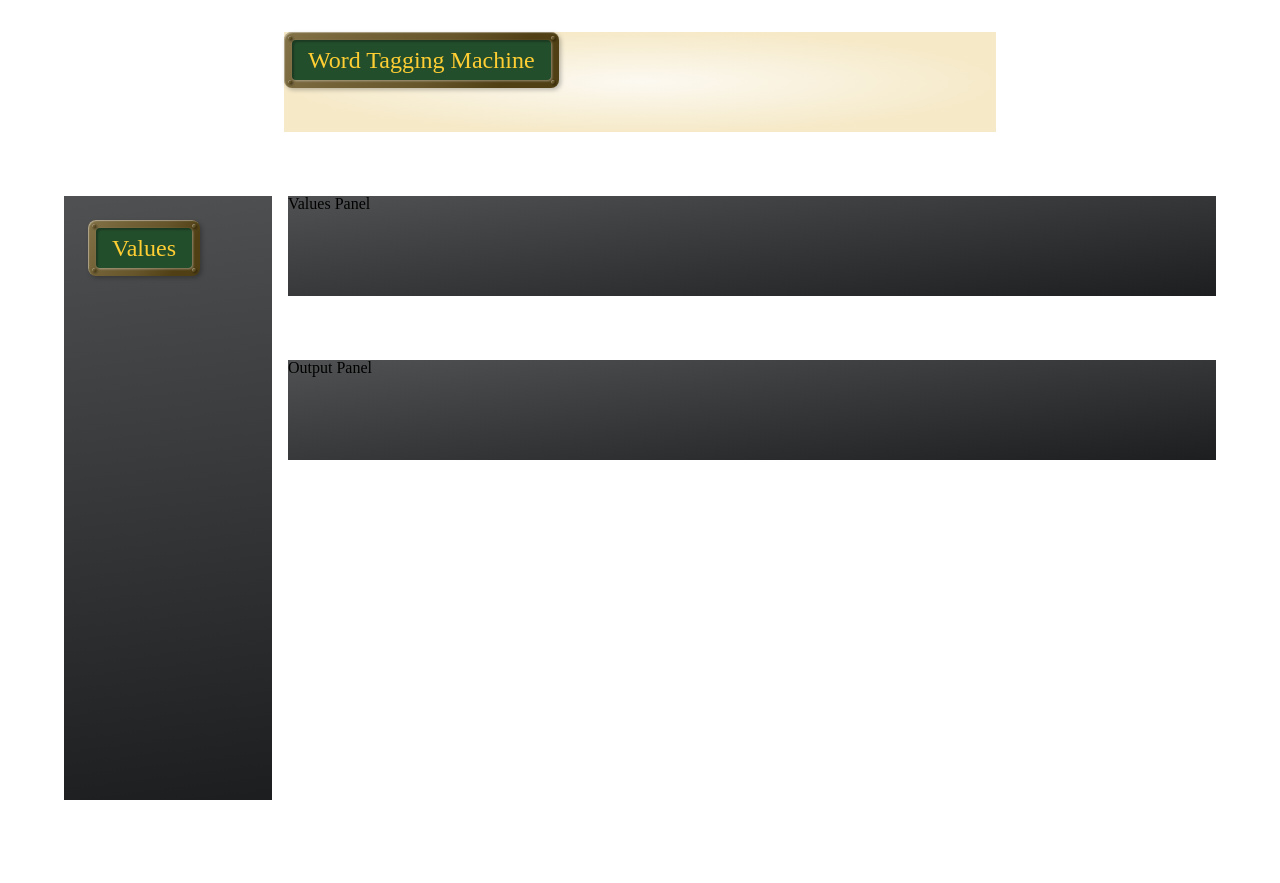
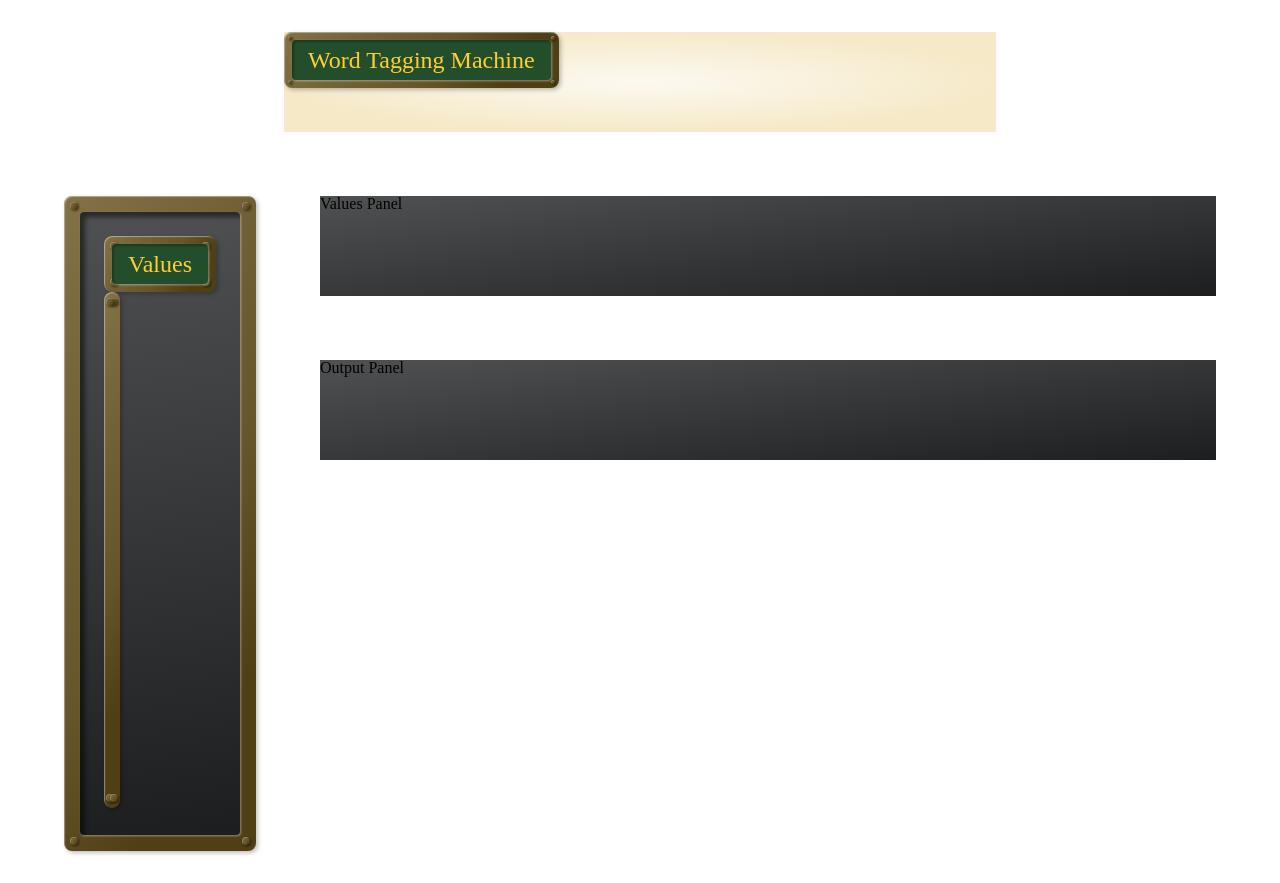
Before and after one commit to JCLaHoot/name-generator, a React (Create React App) app: page / in a window 1280 px wide. Before the commit the page ends 832 px from the top, so only its background shows below. Built offline with nearby package versions, Linux system fonts and the light colour scheme; no server answers; the database is empty.

Commit message:
added frame to intake pannel

```diff
--- a/src/App.css
+++ b/src/App.css
@@ -306,6 +306,11 @@ h2 {
 .intake-panel{
   background: var(--machine-frame);
   padding: 24px;
+  width: auto;
+
+  border-radius: 4px;
+    filter: drop-shadow(1px 1px 1px rgba(255, 255, 255, 0.4));
+  box-shadow: inset 5px 5px 5px rgba(0, 0, 0, 0.5);
 }
 
 .values-list {
@@ -313,6 +318,10 @@ h2 {
   flex-direction: column;
   overflow: scroll;
   height: 500px;
+
+  border-radius: 4px;
+  /* filter: drop-shadow(1px 1px 1px rgba(255, 255, 255, 0.4));
+  box-shadow: inset 5px 5px 5px rgba(0, 0, 0, 0.5); */
 }
 
 .value-list-item {
@@ -394,24 +403,44 @@ h2 {
 
 }
 
-.frame .rivet:nth-child(1) {
+.frame.thin .rivet:nth-child(1) {
   top: 4px;
   left: 4px;
 }
 
-.frame .rivet:nth-child(2) {
+.frame.thin .rivet:nth-child(2) {
   top: 4px;
   right: 4px;
 }
 
-.frame .rivet:nth-child(3) {
+.frame.thin .rivet:nth-child(3) {
   bottom: 4px;
   right: 4px;
 }
 
-.frame .rivet:nth-child(4) {
+.frame.thin .rivet:nth-child(4) {
   bottom: 4px;
   left: 4px;
+}
+
+.frame.thicc .rivet:nth-child(1) {
+  top: 6px;
+  left: 6px;
+}
+
+.frame.thicc .rivet:nth-child(2) {
+  top: 6px;
+  right: 6px;
+}
+
+.frame.thicc .rivet:nth-child(3) {
+  bottom: 6px;
+  right: 6px;
+}
+
+.frame.thicc .rivet:nth-child(4) {
+  bottom: 6px;
+  left: 6px;
 }
 
 
@@ -425,6 +454,16 @@ h2 {
   height: 4px;
 }
 
+
+.frame.thicc {
+  padding: 16px;
+
+}
+
+.frame.thicc .rivet {
+  width: 8px;
+  height: 8px;
+}
 
 /*
   ========================================
--- a/src/components/intakePanel.js
+++ b/src/components/intakePanel.js
@@ -1,4 +1,5 @@
 import React, {Component} from "react";
+import Frame from "./frame";
 import OrnateLabel from "./ornateLabel";
 import ValueListView from "./valueListView";
 
@@ -8,10 +9,13 @@ class IntakePanel extends Component {
     render() {
         // console.log(this.props.valueList);
         return (
+            <Frame>
             <div className="intake-panel">
                 <OrnateLabel>Values</OrnateLabel>
                 <ValueListView valueList={this.props.valueList}/>
             </div>
+            </Frame>
+
 
         )
     }
--- a/src/components/valueListView.js
+++ b/src/components/valueListView.js
@@ -1,5 +1,6 @@
 import React, {Component} from "react";
 import ValueListItem from "./valueListItem";
+import Frame from "./frame";
 
 
 class ValueListView extends Component {
@@ -41,9 +42,11 @@ class ValueListView extends Component {
 
     render() {
         return (
-            <div className="values-list">
-                {this.valueListItems()}
-            </div>
+            <Frame size='thin'>
+                <div className="values-list">
+                    {this.valueListItems()}
+                </div>
+            </Frame>
 
         )
     }
```
